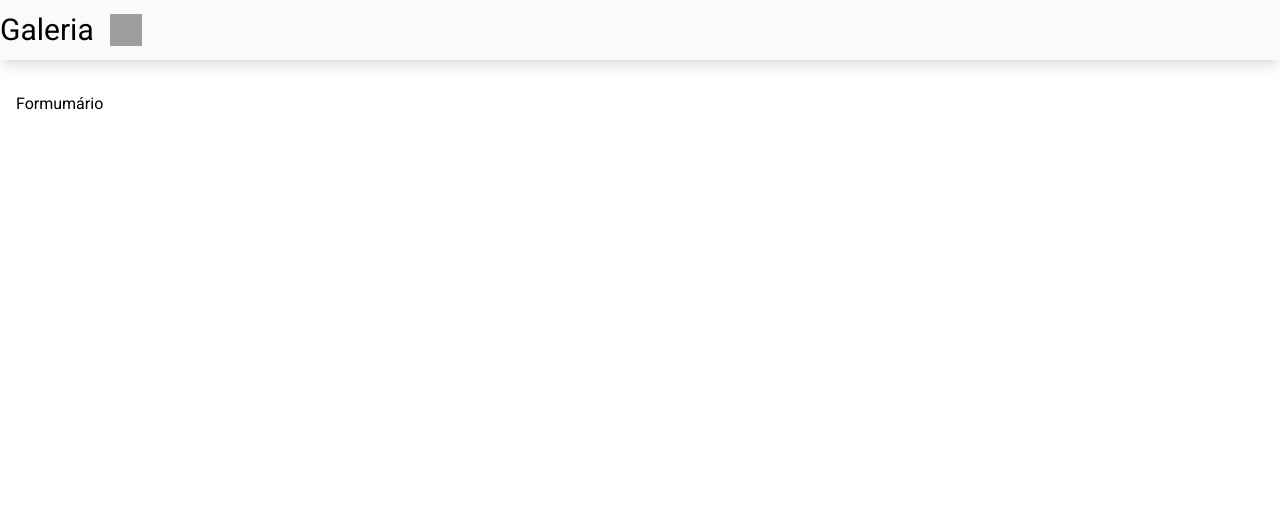
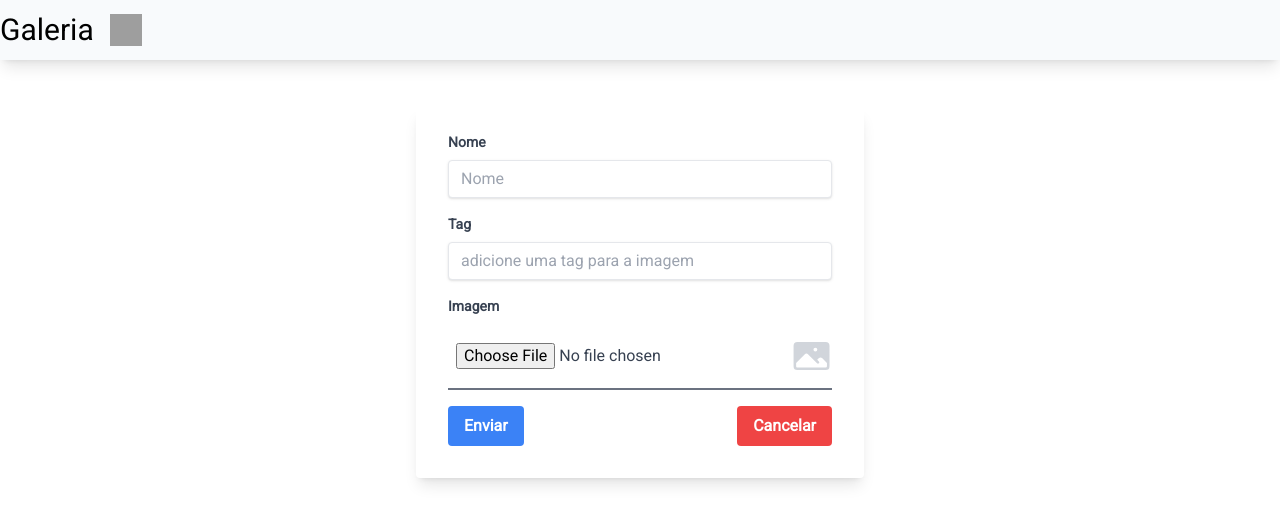
Before and after one commit to vinimanfrin/galeria-api-frontend, a Next.js app: page /formulario in a window 1280 px wide. Shown: the top 524 px of the page. Built offline with nearby package versions, Linux system fonts and the light colour scheme; grey boxes are pictures that could not be loaded.

Commit message:
criando a estrutura inicial do formulário de envio de imagens

```diff
--- a/src/app/formulario/page.tsx
+++ b/src/app/formulario/page.tsx
@@ -3,9 +3,43 @@ import Template from "@/components/Template";
 const Formulario = () => {
     return (
         <Template>
-            <h1>Formumário</h1>
+            <div className="max-w-md mx-auto py-4">
+                <form className="bg-white shadow-lg rounded px-8 pt-6 pb-8 mb-4">
+                    <div className="mb-4">
+                        <label className="block text-gray-700 text-sm font-bold mb-2" >
+                            Nome
+                        </label>
+                        <input className="shadow appearance-none border rounded w-full py-2 px-3 text-gray-700 leading-tight focus:outline-none focus:shadow-outline" id="name" type="text" placeholder="Nome"/>
+                    </div>
+                    <div className="mb-4">
+                        <label className="block text-gray-700 text-sm font-bold mb-2">
+                            Tag
+                        </label>
+                        <input className="shadow appearance-none border rounded w-full py-2 px-3 text-gray-700 leading-tight focus:outline-none focus:shadow-outline" id="tag" type="text" placeholder="adicione uma tag para a imagem"/>
+                    </div>
+                    <div className="mb-4">
+                        <label className="block text-gray-700 text-sm font-bold mb-2">
+                            Imagem
+                        </label>
+                        <div className="flex items-center border-b border-b-2 border-gray-500 py-2">
+                            <input className="appearance-none bg-transparent border-none w-full text-gray-700 mr-3 py-1 px-2 leading-tight focus:outline-none" type="file" placeholder="Upload de imagem" aria-label="Image"/>
+                            <svg className="mx-auto h-12 w-12 text-gray-300" viewBox="0 0 24 24" fill="currentColor" aria-hidden="true">
+                                <path fillRule="evenodd" d="M1.5 6a2.25 2.25 0 012.25-2.25h16.5A2.25 2.25 0 0122.5 6v12a2.25 2.25 0 01-2.25 2.25H3.75A2.25 2.25 0 011.5 18V6zM3 16.06V18c0 .414.336.75.75.75h16.5A.75.75 0 0021 18v-1.94l-2.69-2.689a1.5 1.5 0 00-2.12 0l-.88.879.97.97a.75.75 0 11-1.06 1.06l-5.16-5.159a1.5 1.5 0 00-2.12 0L3 16.061zm10.125-7.81a1.125 1.125 0 112.25 0 1.125 1.125 0 01-2.25 0z" clipRule="evenodd" />
+                            </svg>
+                        </div>
+                    </div>
+                    <div className="flex items-center justify-between">
+                        <button className="bg-blue-500 hover:bg-blue-700 text-white font-bold py-2 px-4 rounded focus:outline-none focus:shadow-outline" type="submit">
+                            Enviar
+                        </button>
+                        <button className="bg-red-500 hover:bg-red-700 text-white font-bold py-2 px-4 rounded focus:outline-none focus:shadow-outline" type="button">
+                            Cancelar
+                        </button>
+                    </div>
+                </form>
+            </div>
+
         </Template>
-
     )
 }
 
```
